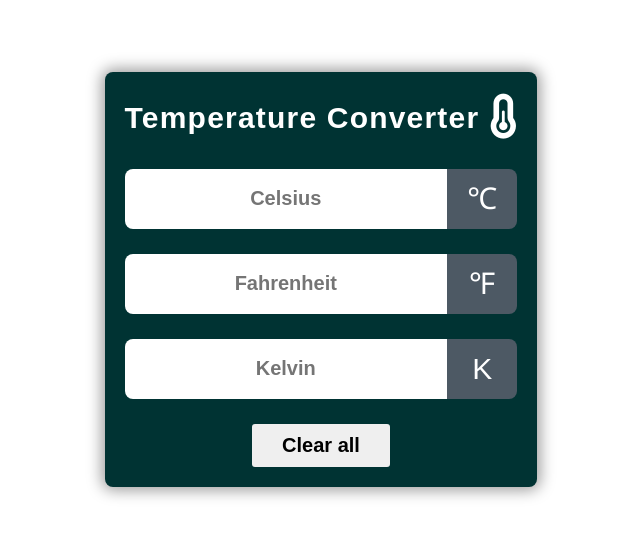
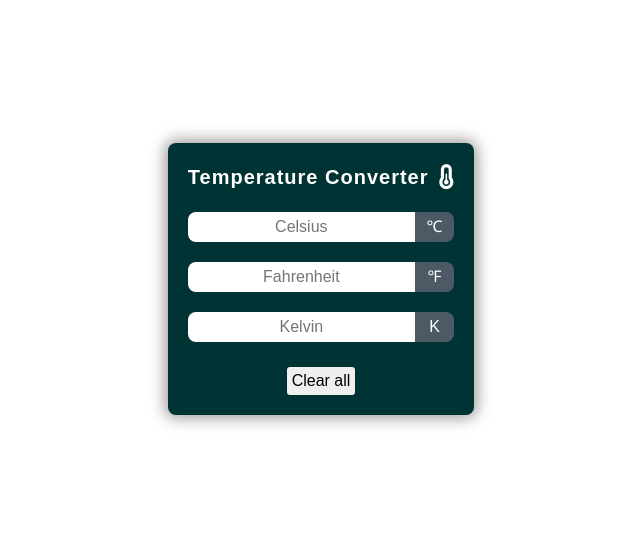
Before and after one commit to peppergrinder/html_codecademy, a plain HTML site: page 1_0_TemperatureConv/index.html in a window 1280 px wide. Shown: the part 121-658 px from the top of the page, without its empty margins (319-959 px from the left). Drawn offline with Linux system fonts and the light colour scheme.

Commit message:
reduce temperature widget size (fonts, etc.)

```diff
--- a/1_0_TemperatureConv/resources/css/style.css
+++ b/1_0_TemperatureConv/resources/css/style.css
@@ -29,28 +29,28 @@ body{
 }
 
 .Temperature-icon{
-    font-size: 45px;
+    font-size: 25px;
     color: #fff;
 }
 
 h1{
     color: #fff;
-    letter-spacing: 1.2px;
-    font-size: 30px;
+    letter-spacing: 1px;
+    font-size: 20px;
 }
 
 #celsius, #fahrenheit, #kelvin{
     display: flex;
     justify-content: center;
     align-items: center;
-    margin-top: 25px;
+    margin-top: 20px;
 }
 
 input{
     flex: 5;
-    height: 60px;
-    font-size: 20px;
-    font-weight: 600;
+    height: 30px;
+    font-size: 16px;
+    font-weight: 400;
     text-align: center;
     border: none;
     outline: none;
@@ -68,16 +68,17 @@ input::-webkit-inner-spin-button{
 /* for Mozila firefox */
 input{
     -moz-appearance: textfield;
+    appearance: textfield;
 }
 
 
 .icon{
     flex: 1;
-    height: 60px;
-    line-height: 60px;
+    height: 30px;
+    line-height: 30px;
     padding: 0 5px;
     text-align: center;
-    font-size: 30px;
+    font-size: 16px;
     background: #4d5964;
     color: #fff;
     border-radius: 0 8px 8px 0;
@@ -93,9 +94,9 @@ input{
 .button button{
     border: none;
     outline: none;
-    padding: 10px 30px;
-    font-size: 20px;
-    font-weight: 600;
+    padding: 5px 5px;
+    font-size: 16px;
+    font-weight: 500;
     border-radius: 3px;
     cursor: pointer;
     transition: 0.3s;
```
Also changed, not shown: newindex.html (+1 -1 lines).
